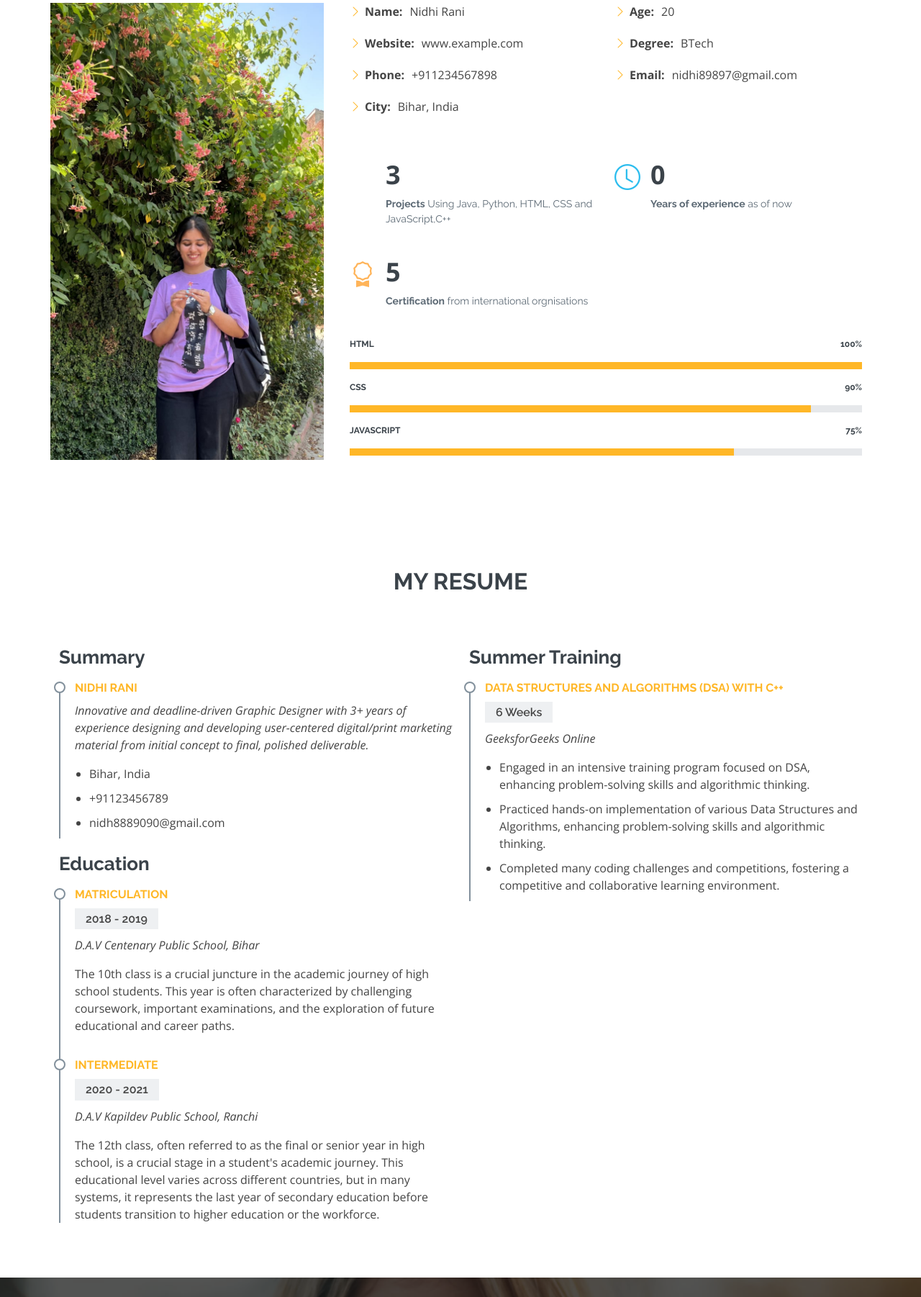
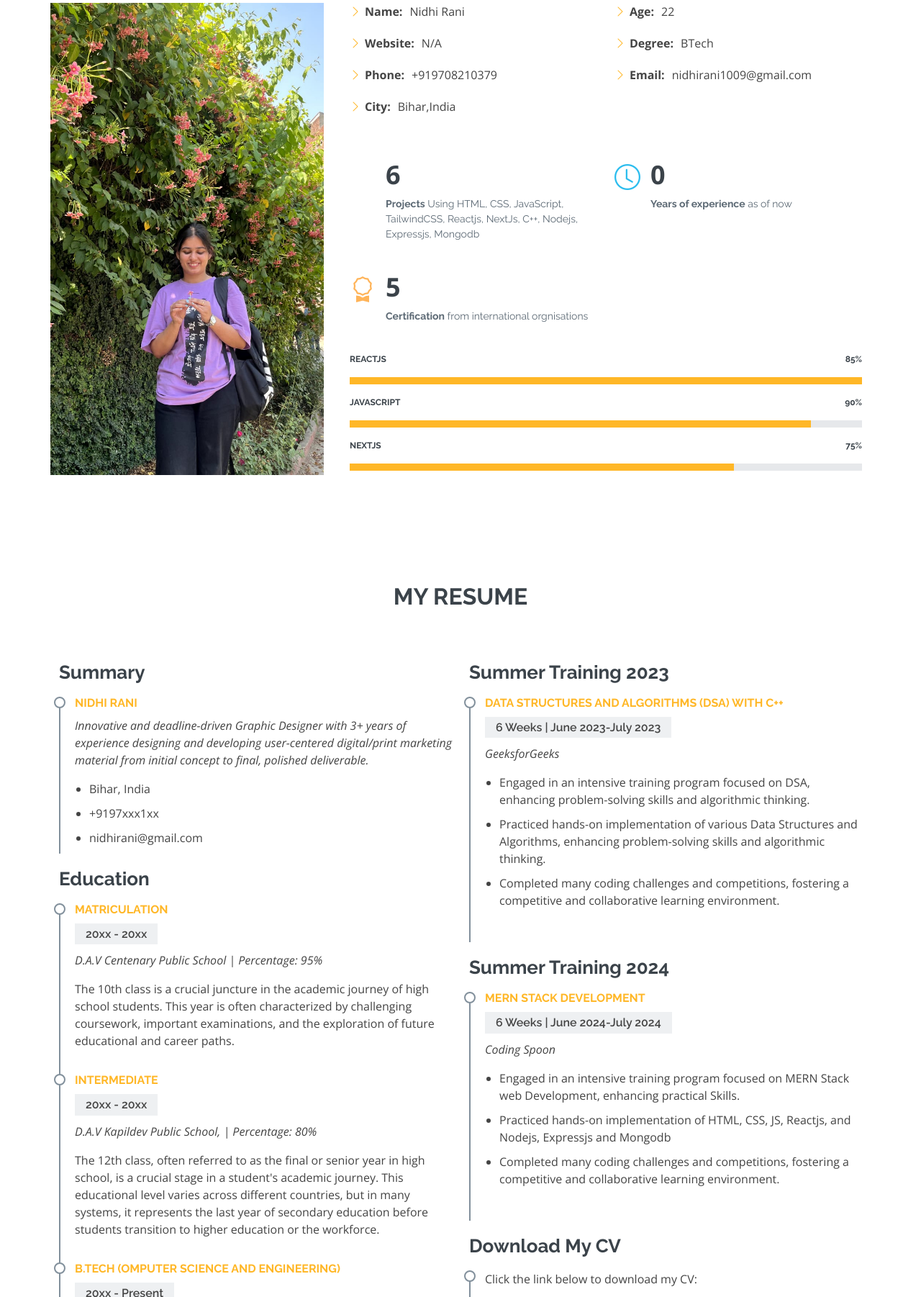
Before and after one commit to Nidhi-dwivedi/Personal-portfolio-website, a plain HTML site: page index.html in a window 1280 px wide. Shown: the part 998-2800 px from the top of the page at 72% size. Drawn offline with nearby package versions, Linux system fonts and the light colour scheme; some icons are missing.

Commit message:
Update index.html

```diff
--- a/index.html
+++ b/index.html
@@ -26,6 +26,13 @@
   <!-- Template Main CSS File -->
   <link href="assets/css/style.css" rel="stylesheet">
 
+  <!-- Swiper CSS -->
+<link rel="stylesheet" href="https://unpkg.com/swiper/swiper-bundle.min.css" />
+
+<!-- Swiper JS -->
+<script src="https://unpkg.com/swiper/swiper-bundle.min.js"></script>
+
+
 </head>
 
 <body>
@@ -52,6 +59,7 @@
     <div class="hero-container">
       <h1>Nidhi Rani</h1>
       <h2>I'm a Learner</h2>
+      <h2>I like Web Development</h2>
       <a href="#about" class="btn-scroll scrollto" title="Scroll Down"><i class="bx bx-chevron-down"></i></a>
     </div>
   </section><!-- End Hero -->
@@ -75,16 +83,16 @@
                 <div class="col-lg-6">
                   <ul>
                     <li><i class="bi bi-chevron-right"></i> <strong>Name:</strong> <span>Nidhi Rani</span></li>
-                    <li><i class="bi bi-chevron-right"></i> <strong>Website:</strong> <span>www.example.com</span></li>
-                    <li><i class="bi bi-chevron-right"></i> <strong>Phone:</strong> <span>+911234567898</span></li>
-                    <li><i class="bi bi-chevron-right"></i> <strong>City:</strong> <span>Bihar, India</span></li>
+                    <li><i class="bi bi-chevron-right"></i> <strong>Website:</strong> <span>N/A</span></li>
+                    <li><i class="bi bi-chevron-right"></i> <strong>Phone:</strong> <span>+919708210379</span></li>
+                    <li><i class="bi bi-chevron-right"></i> <strong>City:</strong> <span>Bihar,India</span></li>
                   </ul>
                 </div>
                 <div class="col-lg-6">
                   <ul>
-                    <li><i class="bi bi-chevron-right"></i> <strong>Age:</strong> <span>20</span></li>
+                    <li><i class="bi bi-chevron-right"></i> <strong>Age:</strong> <span>22</span></li>
                     <li><i class="bi bi-chevron-right"></i> <strong>Degree:</strong> <span>BTech</span></li>
-                    <li><i class="bi bi-chevron-right"></i> <strong>Email:</strong> <span>nidhi89897@gmail.com</span></li>
+                    <li><i class="bi bi-chevron-right"></i> <strong>Email:</strong> <span>nidhirani1009@gmail.com</span></li>
                   </ul>
                 </div>
               </div>
@@ -93,8 +101,8 @@
                 <div class="col-md-6 mt-5 d-md-flex align-items-md-stretch">
                   <div class="count-box">
                     <i class="bi bi-journal-richtextr" style="color: #8a1ac2;"></i>
-                    <span data-purecounter-start="0" data-purecounter-end="3" data-purecounter-duration="1" class="purecounter"></span>
-                    <p><strong>Projects</strong> Using Java, Python, HTML, CSS and JavaScript,C++</p>
+                    <span data-purecounter-start="0" data-purecounter-end="6" data-purecounter-duration="1" class="purecounter"></span>
+                    <p><strong>Projects</strong> Using HTML, CSS, JavaScript, TailwindCSS, Reactjs, NextJs, C++, Nodejs, Expressjs, Mongodb</p>
                   </div>
                 </div>
 
@@ -118,21 +126,21 @@
 
             <div class="skills-content ps-lg-4">
               <div class="progress">
-                <span class="skill">HTML <i class="val">100%</i></span>
+                <span class="skill">ReactJS <i class="val">85%</i></span>
                 <div class="progress-bar-wrap">
                   <div class="progress-bar" role="progressbar" aria-valuenow="100" aria-valuemin="0" aria-valuemax="100"></div>
                 </div>
               </div>
 
               <div class="progress">
-                <span class="skill">CSS <i class="val">90%</i></span>
+                <span class="skill">Javascript<i class="val">90%</i></span>
                 <div class="progress-bar-wrap">
                   <div class="progress-bar" role="progressbar" aria-valuenow="90" aria-valuemin="0" aria-valuemax="100"></div>
                 </div>
               </div>
 
               <div class="progress">
-                <span class="skill">JavaScript <i class="val">75%</i></span>
+                <span class="skill">NextJS<i class="val">75%</i></span>
                 <div class="progress-bar-wrap">
                   <div class="progress-bar" role="progressbar" aria-valuenow="75" aria-valuemin="0" aria-valuemax="100"></div>
                 </div>
@@ -163,8 +171,8 @@
               <p>
               <ul>
                 <li>Bihar, India</li>
-                <li>+91123456789</li>
-                <li>nidh8889090@gmail.com</li>
+                <li>+9197xxx1xx</li>
+                <li>nidhirani@gmail.com</li>
               </ul>
               </p>
             </div>
@@ -172,23 +180,29 @@
             <h3 class="resume-title">Education</h3>
             <div class="resume-item">
               <h4>Matriculation</h4>
-              <h5>2018 - 2019</h5>
-              <p><em>D.A.V Centenary Public School, Bihar</em></p>
+              <h5>20xx - 20xx</h5>
+              <p><em>D.A.V Centenary Public School | Percentage: 95%</em></p>
               <p>The 10th class is a crucial juncture in the academic journey of high school students. This year is often characterized by challenging coursework, important examinations, and the exploration of future educational and career paths.</p>
             </div>
             <div class="resume-item">
               <h4>Intermediate</h4>
-              <h5>2020 - 2021</h5>
-              <p><em>D.A.V Kapildev Public School, Ranchi</em></p>
+              <h5>20xx - 20xx</h5>
+              <p><em>D.A.V Kapildev Public School, | Percentage: 80%</em></p>
               <p>The 12th class, often referred to as the final or senior year in high school, is a crucial stage in a student's academic journey. This educational level varies across different countries, but in many systems, it represents the last year of secondary education before students transition to higher education or the workforce.</p>
+            </div>
+            <div class="resume-item">
+              <h4>B.tech (omputer Science and Engineering)</h4>
+              <h5>20xx - Present</h5>
+              <p><em>Lovely Professional University, Punjab| CGPA: 8.7</em></p>
+              <p>My journey through the B.Tech program has equipped me with a comprehensive understanding of both the theoretical and practical aspects of computer science. The curriculum covered a wide array of subjects, ranging from fundamental programming and data structures to advanced topics such as artificial intelligence, computer Architecture, Cloud computing, Mern Stack Development along with other Web technologies</p>
             </div>
           </div>
           <div class="col-lg-6">
-            <h3 class="resume-title">Summer Training </h3>
+            <h3 class="resume-title">Summer Training 2023</h3>
             <div class="resume-item">
               <h4>Data Structures and Algorithms (DSA) with C++</h4>
-              <h5>6 Weeks</h5>
-              <p><em>GeeksforGeeks Online</em></p>
+              <h5>6 Weeks | June 2023-July 2023</h5>
+              <p><em>GeeksforGeeks</em></p>
               <p>
               <ul>
                 <li>Engaged in an intensive training program focused on DSA, enhancing problem-solving skills and algorithmic thinking.</li>
@@ -198,6 +212,29 @@
               </ul>
               </p>
             </div>
+
+
+            <h3 class="resume-title"> Summer Training 2024 <h3></h3>
+            <div class="resume-item">
+              <h4>MERN Stack Development</h4>
+              <h5>6 Weeks | June 2024-July 2024</h5>
+              <p><em>Coding Spoon</em></p>
+              <p>
+              <ul>
+                <li>Engaged in an intensive training program focused on MERN Stack web Development, enhancing practical Skills.</li>
+                <li>Practiced hands-on implementation of HTML, CSS, JS, Reactjs, and Nodejs, Expressjs and Mongodb</li>
+                <li>Completed many coding challenges and competitions, fostering a competitive and collaborative learning environment.
+                </li>
+              </ul>
+              </p>
+            </div>
+
+            <h3 class="resume-title">Download My CV</h3>
+        <div class="resume-item pb-0">
+          <p>Click the link below to download my CV:</p>
+          <a href="assets/files/Nidhi_Rani_CV.pdf" download="Nidhi_Rani_CV.pdf" class="btn btn-primary">Download CV</a>
+        </div>
+  </div>
 
     </section><!-- End My Resume Section -->
 
```
